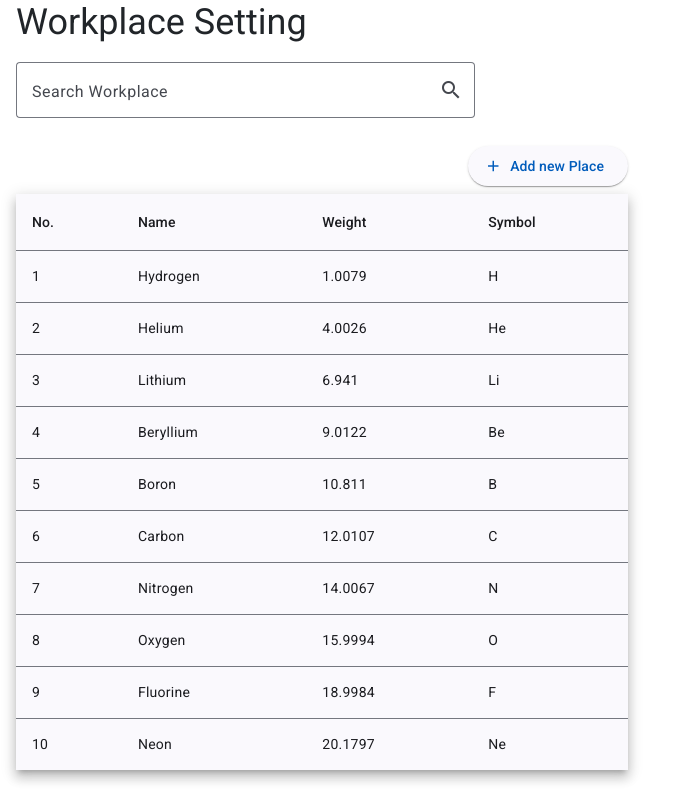
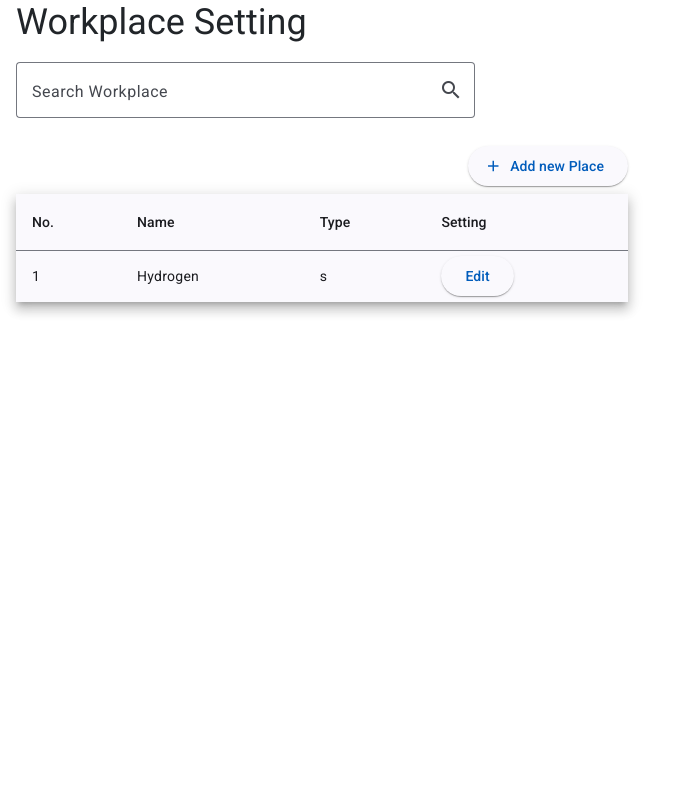
Before and after one commit to GrandAmir72/en-punch-card, an Angular app in the folder en-puch-card-app/: page /workplaces in a window 1280 px wide. Shown: the whole page, without its empty margins (0-689 px from the left). Built offline with nearby package versions, Linux system fonts and the light colour scheme.

Commit message:
add edit workplace dialog

```diff
--- a/en-puch-card-app/src/app/components/Dashboard/Offices/offices-module/offices-module.module.ts
+++ b/en-puch-card-app/src/app/components/Dashboard/Offices/offices-module/offices-module.module.ts
@@ -30,6 +30,7 @@ import { GeneralAttendanceSettingComponent } from '../attendance-managment/gener
 import { SpecialAttendanceSettingComponent } from '../attendance-managment/special-attendance-setting/special-attendance-setting.component';
 import { DialogAddShiftComponent } from '../attendance-managment/dialog-add-shift/dialog-add-shift.component';
 import { DialogEditShiftComponent } from '../attendance-managment/dialog-edit-shift/dialog-edit-shift.component';
+import { DialogEditWorkplaceComponent } from '../workplace/dialog-edit-workplace/dialog-edit-workplace.component';
 
 
 @NgModule({
@@ -42,6 +43,7 @@ import { DialogEditShiftComponent } from '../attendance-managment/dialog-edit-sh
     AttendanceManagmentComponent,
     AttendanceSummaryComponent,
     DialogNewWorkplaceComponent,
+    DialogEditWorkplaceComponent,
     DialoNewEmployeeComponent,
     GeneralAttendanceSettingComponent,
     SpecialAttendanceSettingComponent,
--- /dev/null
+++ b/en-puch-card-app/src/app/components/Dashboard/Offices/workplace/dialog-edit-workplace/dialog-edit-workplace.component.html
@@ -0,0 +1 @@
+<p>dialog-edit-workplace works!</p>
--- a/en-puch-card-app/src/app/components/Dashboard/Offices/workplace/workplace.component.html
+++ b/en-puch-card-app/src/app/components/Dashboard/Offices/workplace/workplace.component.html
@@ -6,7 +6,8 @@
             <input matInput placeholder="Workplace...">
             <mat-icon matSuffix>search</mat-icon>
         </mat-form-field>
-        <button class="float-end my-2" mat-raised-button (click)="openDialog()"> <mat-icon>add</mat-icon> Add new Place</button>
+        <button class="float-end my-2" mat-raised-button (click)="addNewWorkplaceDialog()"> <mat-icon>add</mat-icon> Add
+            new Place</button>
         <table mat-table [dataSource]="dataSource" class="mat-elevation-z8">
 
             <!--- Note that these columns can be defined in any order.
@@ -25,15 +26,17 @@
             </ng-container>
 
             <!-- Weight Column -->
-            <ng-container matColumnDef="weight">
-                <th mat-header-cell *matHeaderCellDef> Weight </th>
-                <td mat-cell *matCellDef="let element"> {{element.weight}} </td>
+            <ng-container matColumnDef="type">
+                <th mat-header-cell *matHeaderCellDef> Type </th>
+                <td mat-cell *matCellDef="let element"> {{element.type}} </td>
             </ng-container>
 
             <!-- Symbol Column -->
-            <ng-container matColumnDef="symbol">
-                <th mat-header-cell *matHeaderCellDef> Symbol </th>
-                <td mat-cell *matCellDef="let element"> {{element.symbol}} </td>
+            <ng-container matColumnDef="setting">
+                <th mat-header-cell *matHeaderCellDef> Setting </th>
+                <td mat-cell *matCellDef="let element">
+                    <button mat-raised-button (click)="editWorkplaceDialog('11')">Edit</button>
+                </td>
             </ng-container>
 
             <tr mat-header-row *matHeaderRowDef="displayedColumns"></tr>
--- a/en-puch-card-app/src/app/components/Dashboard/Offices/workplace/workplace.component.ts
+++ b/en-puch-card-app/src/app/components/Dashboard/Offices/workplace/workplace.component.ts
@@ -1,24 +1,16 @@
 import { Component, inject } from '@angular/core';
 import { MatDialog } from '@angular/material/dialog';
 import { DialogNewWorkplaceComponent } from './dialog-new-workplace/dialog-new-workplace.component';
+import { DialogEditWorkplaceComponent } from './dialog-edit-workplace/dialog-edit-workplace.component';
 export interface PeriodicElement {
   name: string;
   position: number;
-  weight: number;
-  symbol: string;
+  type: string;
+  setting: string;
 }
 
 const ELEMENT_DATA: PeriodicElement[] = [
-  {position: 1, name: 'Hydrogen', weight: 1.0079, symbol: 'H'},
-  {position: 2, name: 'Helium', weight: 4.0026, symbol: 'He'},
-  {position: 3, name: 'Lithium', weight: 6.941, symbol: 'Li'},
-  {position: 4, name: 'Beryllium', weight: 9.0122, symbol: 'Be'},
-  {position: 5, name: 'Boron', weight: 10.811, symbol: 'B'},
-  {position: 6, name: 'Carbon', weight: 12.0107, symbol: 'C'},
-  {position: 7, name: 'Nitrogen', weight: 14.0067, symbol: 'N'},
-  {position: 8, name: 'Oxygen', weight: 15.9994, symbol: 'O'},
-  {position: 9, name: 'Fluorine', weight: 18.9984, symbol: 'F'},
-  {position: 10, name: 'Neon', weight: 20.1797, symbol: 'Ne'},
+  {position: 1, name: 'Hydrogen', type: 's', setting:'x'},
 ];
 @Component({
   selector: 'app-workplace',
@@ -26,15 +18,23 @@ const ELEMENT_DATA: PeriodicElement[] = [
   styleUrl: './workplace.component.css'
 })
 export class WorkplaceComponent {
-  displayedColumns: string[] = ['position', 'name', 'weight', 'symbol'];
+  displayedColumns: string[] = ['position', 'name', 'type', 'setting'];
   dataSource = ELEMENT_DATA;
   readonly dialog = inject(MatDialog);
 
-  openDialog() {
+  addNewWorkplaceDialog() {
     this.dialog.open(DialogNewWorkplaceComponent,{
       height: '400px',
       width: '600px',
     });
-
+  }
+  editWorkplaceDialog(id:string) {
+    this.dialog.open(DialogEditWorkplaceComponent,{
+      height: '400px',
+      width: '600px',
+      data:{
+        workplaceId:id,
+      }
+    });
   }
 }
```
Also changed, not shown: en-puch-card-app/src/app/components/Dashboard/Offices/workplace/dialog-edit-workplace/dialog-edit-workplace.component.ts (added, +10 -0 lines), en-puch-card-app/src/app/components/Dashboard/Offices/workplace/dialog-edit-workplace/dialog-edit-workplace.component.css (added), 1 other file (tests, documents, lock files or other folders).
